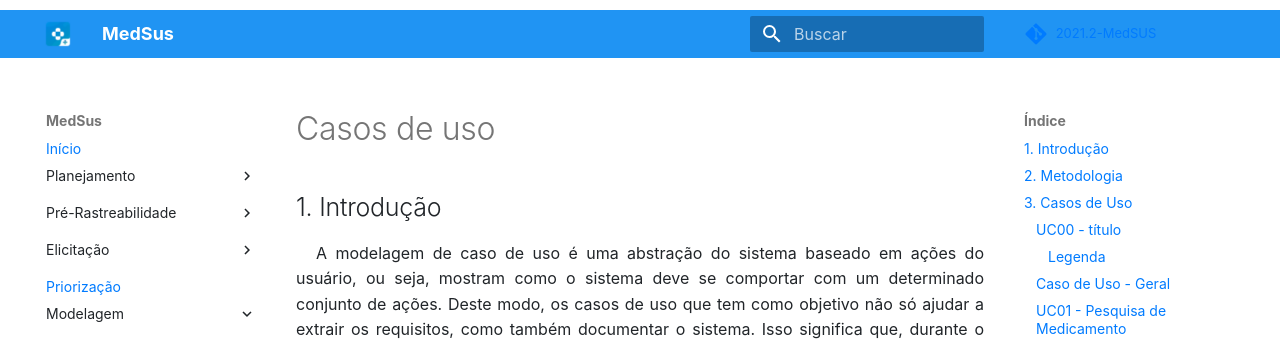
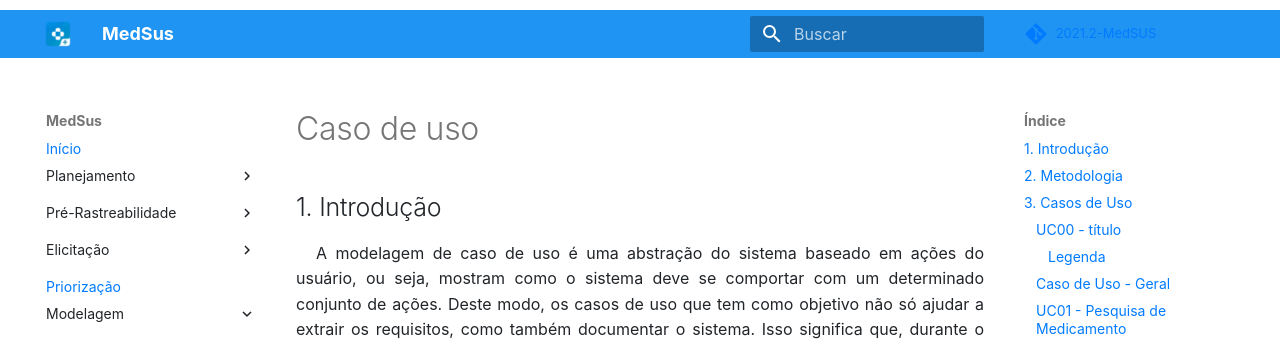
Before and after one commit to Requisitos-de-Software/2021.2-MedSUS, an MkDocs documentation site: the page built from docs/modeling/usecase.md, in a window 1280 px wide and 900 px high. Shown: the top 341 px of the window. Built offline with MkDocs 1.6.1 and Material for MkDocs 9.7.7, drawn with Linux system fonts in a browser that asks for light colours; some web fonts are replaced; comment, search, counter and statistics services are not loaded.

Commit message:
[HOTFIX] repair title

```diff
--- a/docs/modeling/usecase.md
+++ b/docs/modeling/usecase.md
@@ -1,4 +1,4 @@
-# Casos de uso
+# Caso de uso
 
 ## 1. Introdução
 
```
